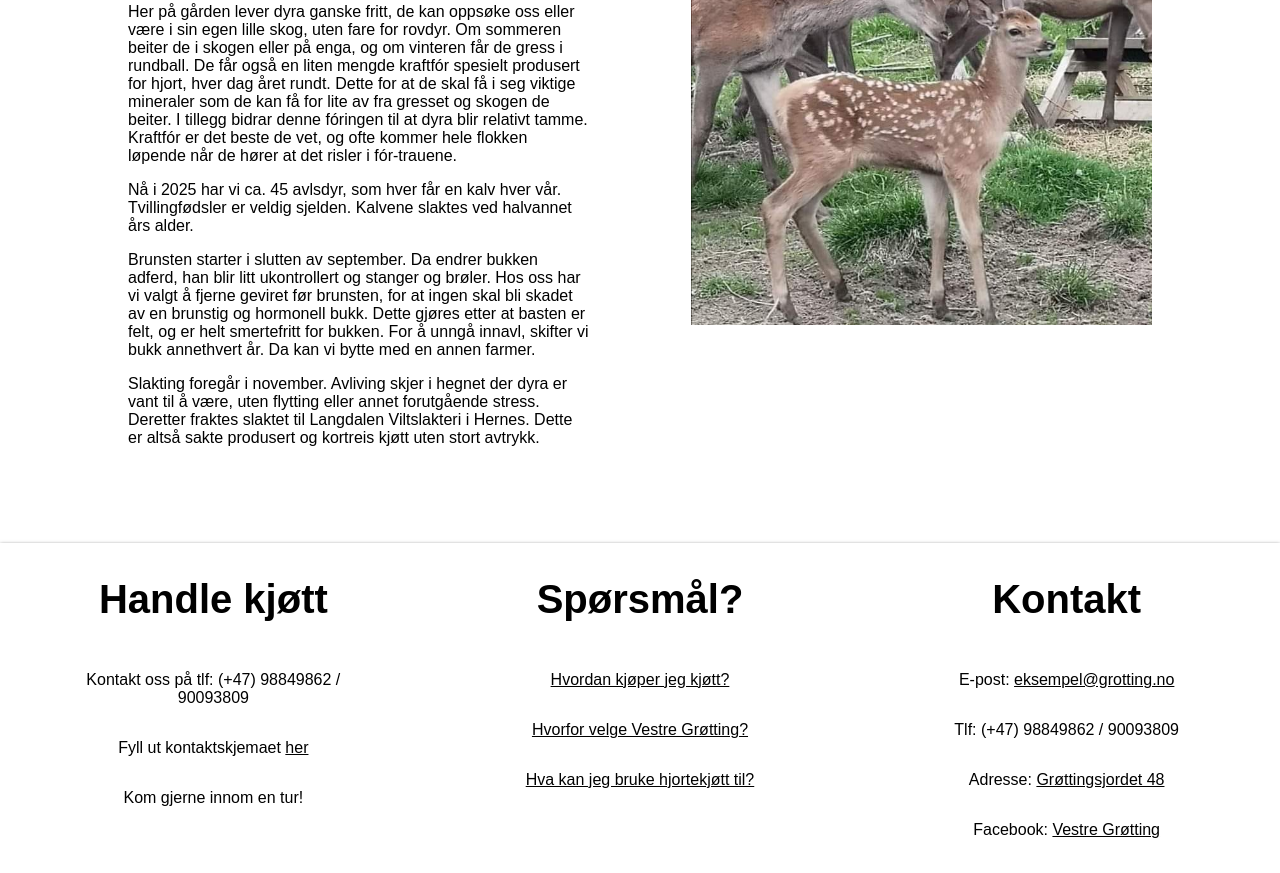
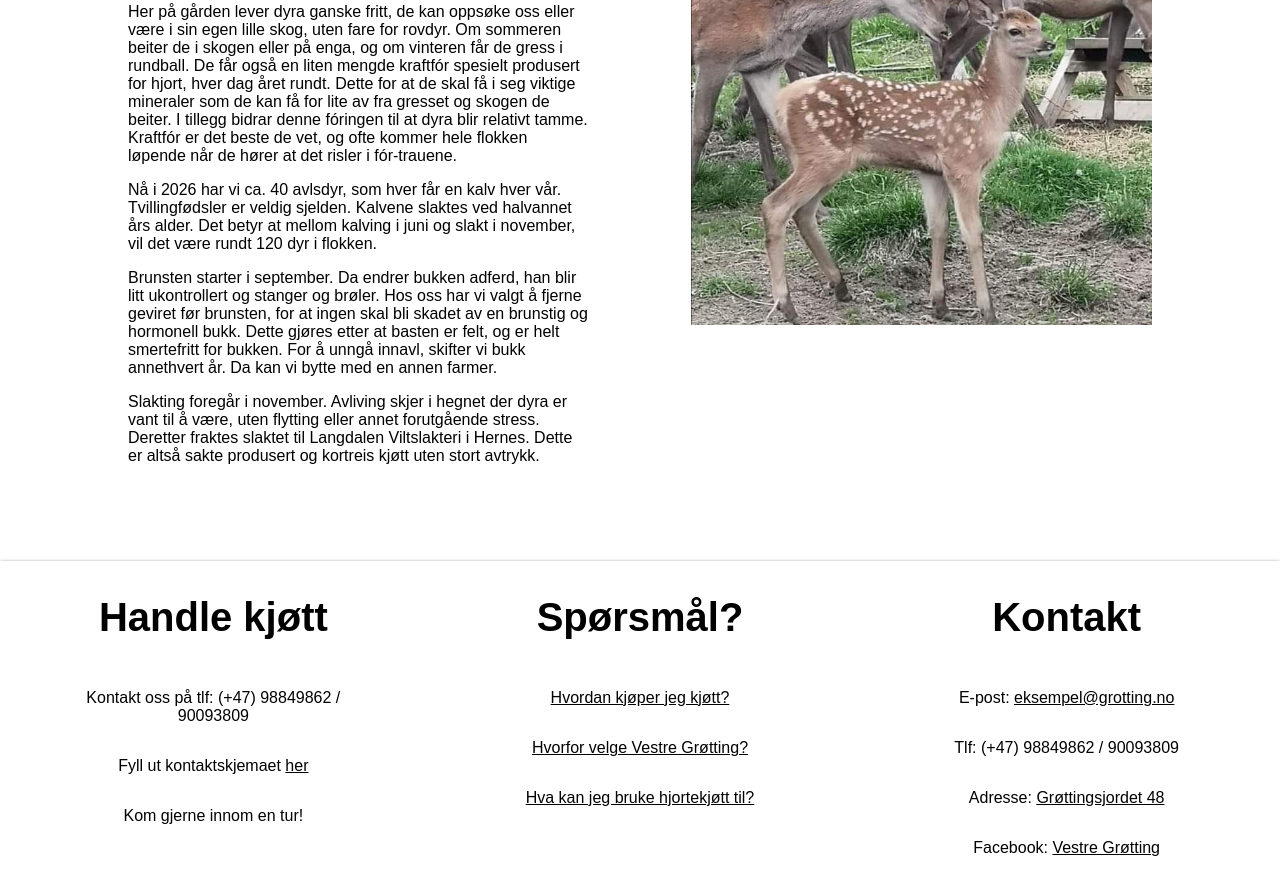
Before and after one commit to MrProgrammerMan/grotting, a plain HTML site: page the_deer.html in a window 1280 px wide. Shown: the part 2362-3235 px from the top of the page. Drawn offline with Linux system fonts and the light colour scheme.

Commit message:
Update the_deer.html

```diff
--- a/the_deer.html
+++ b/the_deer.html
@@ -71,8 +71,8 @@
           <h2>Hjorten på Vestre Grøtting</h2>
           <p>De første dyra kom til oss vinteren 2021- kollene fra Solberg hjort på Brøttum, og bukken fra Løten. Hele stammen vår har utgangspunkt i disse livdyrene, samt tilskudd av ny bukk annethvert år.
           <p>Her på gården lever dyra ganske fritt, de kan oppsøke oss eller være i sin egen lille skog, uten fare for rovdyr. Om sommeren beiter de i skogen eller på enga, og om vinteren får de gress i rundball.  De får også en liten mengde kraftfór spesielt produsert for hjort, hver dag året rundt. Dette for at de skal få i seg viktige mineraler som de kan få for lite av fra gresset og skogen de beiter. I tillegg bidrar denne fóringen til at dyra blir relativt tamme. Kraftfór er det beste de vet, og ofte kommer hele flokken løpende når de hører at det risler i fór-trauene.</p>
-          <p>Nå i 2025 har vi ca. 45 avlsdyr, som hver får en kalv hver vår. Tvillingfødsler er veldig sjelden. Kalvene slaktes ved halvannet års alder.</p>
-          <p>Brunsten starter i slutten av september. Da endrer bukken adferd, han blir litt ukontrollert og stanger og brøler. Hos oss har vi valgt å fjerne geviret før brunsten, for at ingen skal bli skadet av en brunstig og hormonell bukk.  Dette gjøres etter at basten er felt, og er helt smertefritt for bukken. For å unngå innavl, skifter vi bukk annethvert år. Da kan vi bytte med en annen farmer.</p>
+          <p>Nå i 2026 har vi ca. 40 avlsdyr, som hver får en kalv hver vår. Tvillingfødsler er veldig sjelden. Kalvene slaktes ved halvannet års alder. Det betyr at mellom kalving i juni og slakt i november, vil det være rundt 120 dyr i flokken.</p>
+          <p>Brunsten starter i september. Da endrer bukken adferd, han blir litt ukontrollert og stanger og brøler. Hos oss har vi valgt å fjerne geviret før brunsten, for at ingen skal bli skadet av en brunstig og hormonell bukk.  Dette gjøres etter at basten er felt, og er helt smertefritt for bukken. For å unngå innavl, skifter vi bukk annethvert år. Da kan vi bytte med en annen farmer.</p>
           <p>Slakting foregår i november. Avliving skjer i hegnet der dyra er vant til å være, uten flytting eller annet forutgående stress. Deretter fraktes slaktet til Langdalen Viltslakteri i Hernes. Dette er altså sakte produsert og kortreis kjøtt uten stort avtrykk.</p>
         </div>
         <div class="image">
```
